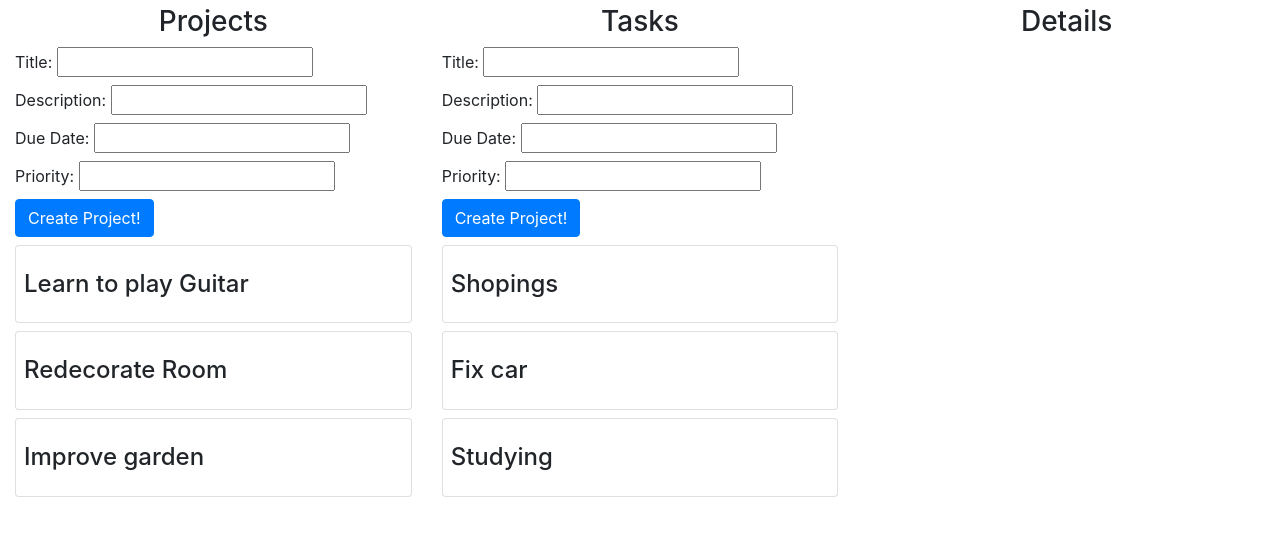
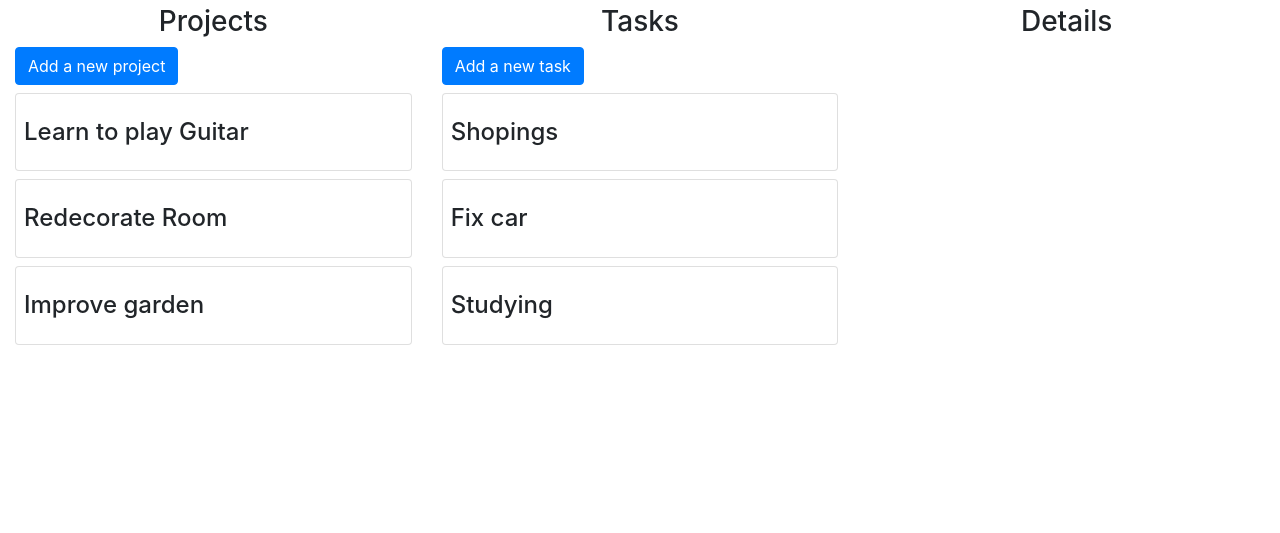
Before and after one commit to epinczinger/to-do-list, a website: page dist/index.html in a window 1280 px wide. Shown: the part 51-584 px from the top of the page. Drawn offline with Linux system fonts and the light colour scheme.

Commit message:
add new project and task collapsing buttons

```diff
--- a/dist/index.html
+++ b/dist/index.html
@@ -10,7 +10,10 @@
     <div class="content-area container-fluid row">
       <div id = "projects-column" class="content-column col-4">
           <h3 class='column-title'>Projects</h3>
-          <form id='project-form'>
+          <button class="btn btn-primary" type="button" data-toggle="collapse" data-target="#project-form" aria-expanded="false" aria-controls="project-form">
+            Add a new project
+          </button>
+          <form class="collapse" id='project-form'>
               <label>
                   Title:
                   <input type='text' id='input-title'></input>
@@ -34,7 +37,10 @@
 
       <div id = "tasks-column" class="content-column col-4">
           <h3 class='column-title'>Tasks</h3>
-        <form id='project-form'>
+          <button class="btn btn-primary" type="button" data-toggle="collapse" data-target="#task-form" aria-expanded="false" aria-controls="task-form">
+            Add a new task
+          </button>
+        <form class='collapse' id='task-form'>
             <label>
                 Title:
                 <input type='text' id='input-title'></input>
```
